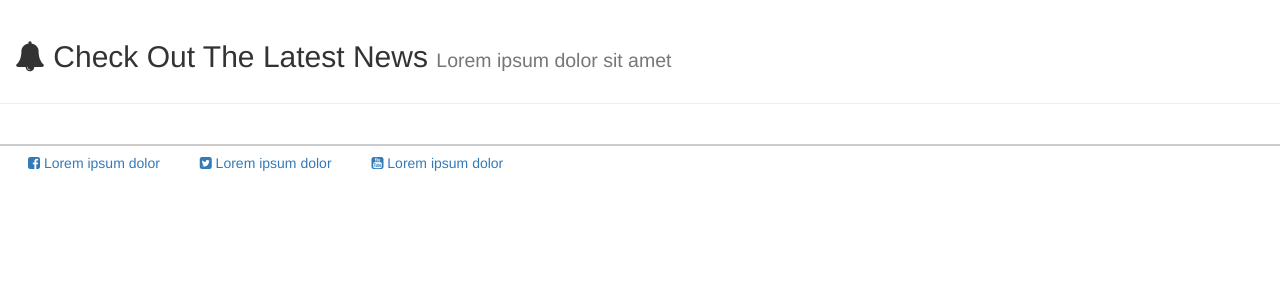
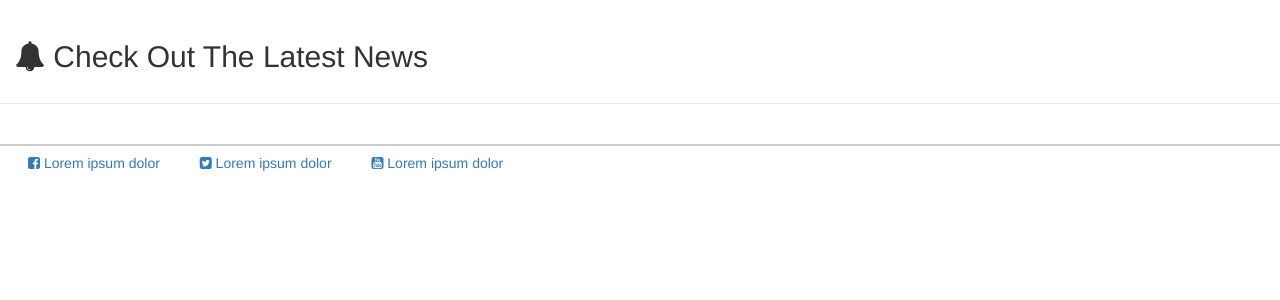
Before and after one commit to nikofernandez/ciICON, a CodeIgniter app: page /ciICON/news/index in a window 1280 px wide. Shown: the part 52-352 px from the top of the page. Run offline with CodeIgniter, Linux system fonts and the light colour scheme; data that the repository does not hold is empty; some libraries are stand-ins or nearby versions.

Commit message:
took out small tag

```diff
--- a/application/views/news/index.php
+++ b/application/views/news/index.php
@@ -1,5 +1,5 @@
 <div class="container-fluid">
-  <h2><span class="fa fa-bell"></span> Check Out The Latest News <small>Lorem ipsum dolor sit amet</small></h2>
+  <h2><span class="fa fa-bell"></span> Check Out The Latest News</h2>
 </div>
 
 <hr>
```
